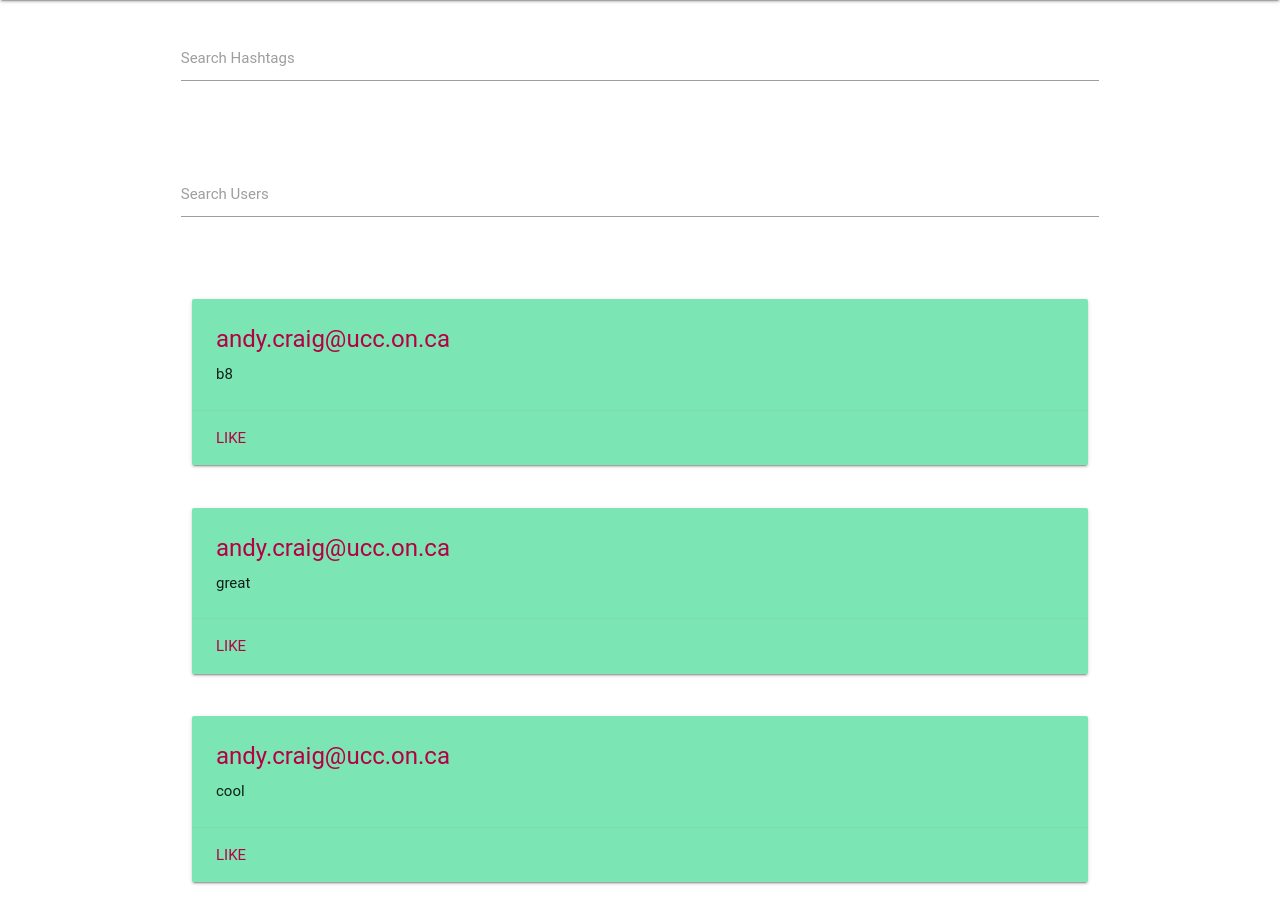
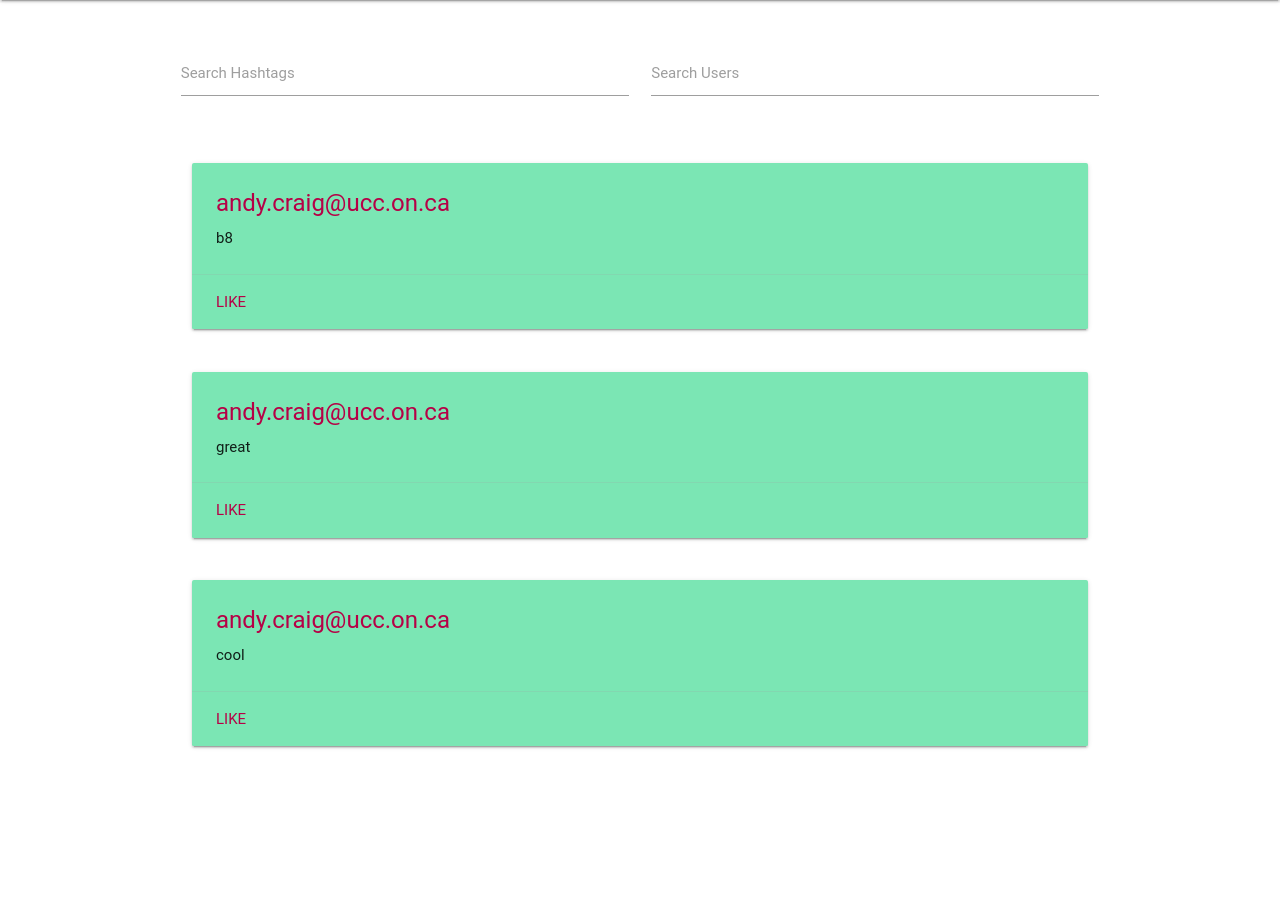
Before and after one commit to 0rchid/Orchid, a PHP site: page /edit.php in a window 1280 px wide. Shown: the part 112-1029 px from the top of the page. After the commit the page ends 861 px from the top, so only its background shows below. Run offline with PHP 8.4, Linux system fonts and the light colour scheme; the visitor is signed in with stand-in values (Sample User, id 1); data comes from the database, SQL or seed files in the repository; data that the repository does not hold is empty; some libraries are stand-ins or nearby versions; some web fonts are replaced.

Commit message:
same line search

```diff
--- a/edit.php
+++ b/edit.php
@@ -119,26 +119,26 @@ $(document).ready(function(){
 	<br>
 	<div class = "container">
 		<section id = "home">
+
 			<div class="row">
-				<form id="hashform" action="<?=$_SERVER['PHP_SELF']?>" method="post" class="col s12">
-					<div class="row">
-						<div class = "input-field s6">
+    		<form id="hashform" action="<?=$_SERVER['PHP_SELF']?>" method="post" class="">
+      		<div class="row">
+        		<div class="input-field col s6">
 							<input id = "hashtagsearch" class = "validate" type="text" name="hashtagsearch">
 							<label for = "hashtagsearch">Search Hashtags<label>
-						</div>
-					</div>
+        	</div>
+					</form>
+				<form id="userform" action="<?=$_SERVER['PHP_SELF']?>" method="post" class="">
+        <div class="input-field col s6">
+					<input id = "usersearch" class = "validate" type="text" name="usersearch">
+					<label for = "usersearch">Search Users<label>
+        </div>
 				</form>
-			</div>
-			<div class="row">
-				<form id="userform" action="<?=$_SERVER['PHP_SELF']?>" method="post" class="col s12">
-					<div class="row">
-						<div class = "input-field s6">
-							<input id = "usersearch" class = "validate" type="text" name="usersearch">
-							<label for = "usersearch">Search Users<label>
-						</div>
-					</div>
-				</form>
-			</div>
+      </div>
+
+  </div>
+
+
 
 	<?php
 		// open connection
```
